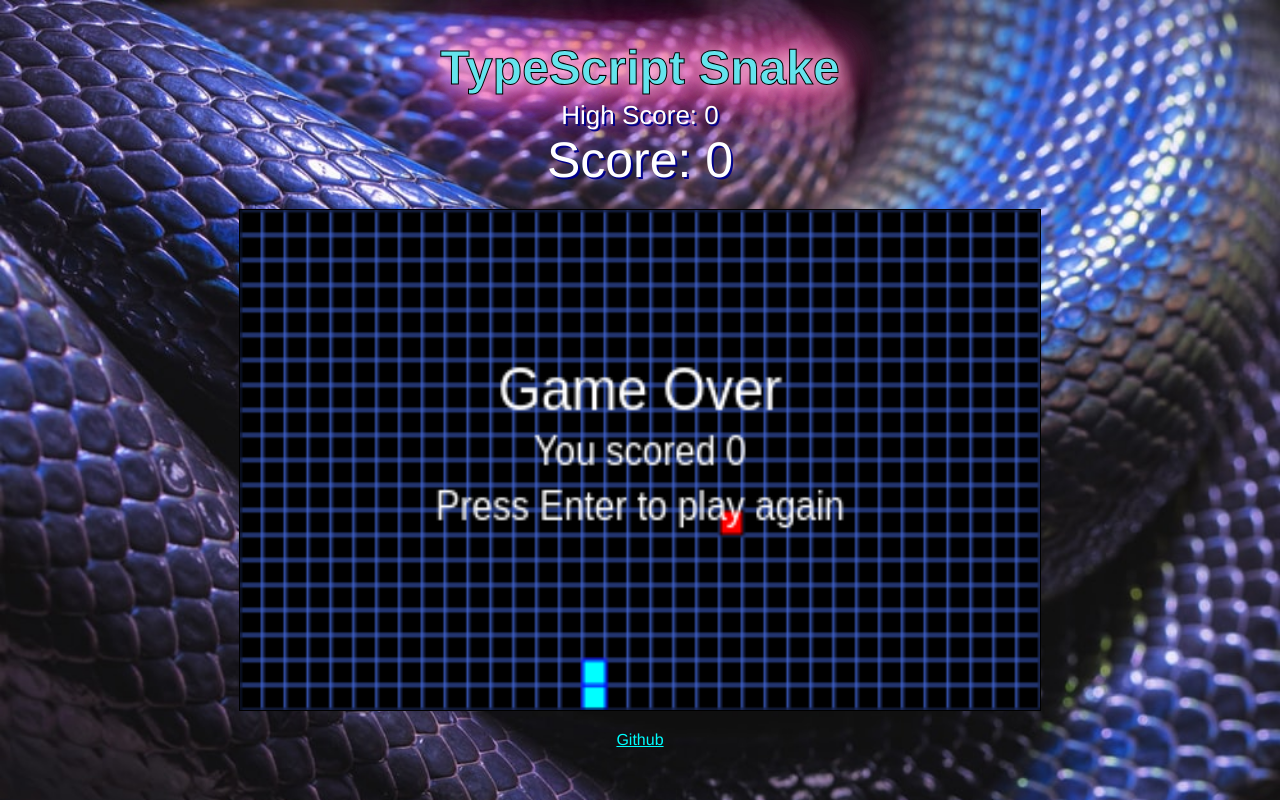
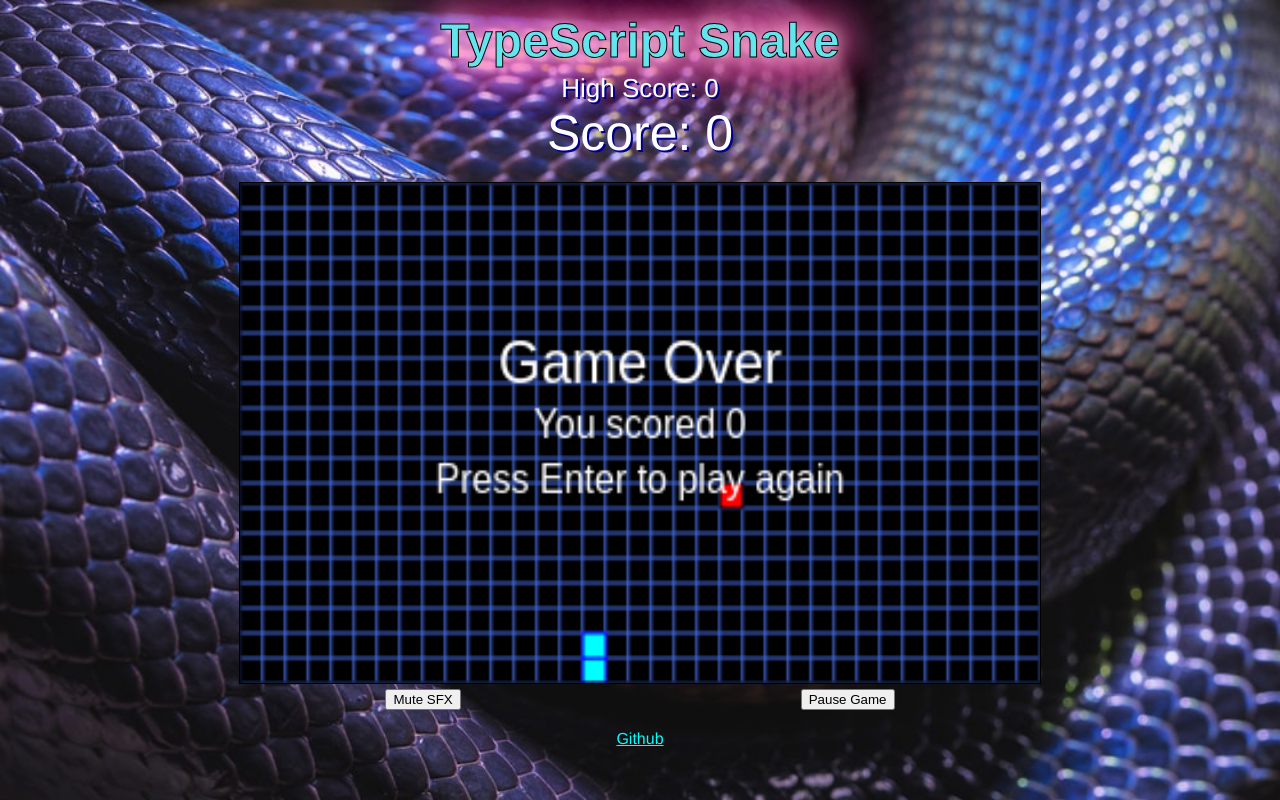
Before and after one commit to fsiino/ts-snake, a website built with webpack: page index.html in a window 1280 px wide. Built offline with nearby package versions, Linux system fonts and the light colour scheme.

Commit message:
Clean up code

```diff
--- a/css/style.css
+++ b/css/style.css
@@ -34,6 +34,16 @@ canvas {
   align-items: center;
 }
 
+.button-wrapper {
+  display: flex;
+  justify-content: center;
+  margin: auto;
+}
+
+.button-wrapper button {
+  margin: 5px 170px 0 170px;
+}
+
 .header {
   color: rgb(100, 228, 237);
   -webkit-text-stroke: 1px black;
@@ -41,7 +51,7 @@ canvas {
   -webkit-animation: glow 1s ease-in-out infinite alternate;
   -moz-animation: glow 1s ease-in-out infinite alternate;
   animation: glow 1s ease-in-out infinite alternate;
-  margin-bottom: 5px;
+  margin: 5px 0 5px 0;
 }
 
 footer {
--- a/index.html
+++ b/index.html
@@ -15,6 +15,10 @@
     <div id="score">Score: 0</div>
     <canvas id="game" height="200" width="350"></canvas>
   </div>
+  <div class="button-wrapper">
+    <button id="mute-btn">Mute SFX</button>
+    <button id="pause-btn">Pause Game</button>
+  </div>
   <footer>
     <a href="https://github.com/fsiino/ts-snake" target="_blank">Github</a>
   </footer>
--- a/src/game.ts
+++ b/src/game.ts
@@ -70,8 +70,8 @@ export class Game {
 
   private gameOver(): void {
     this.endLoop();
+    this.highScore = this.currentScore;
 
-    this.highScore = this.currentScore;
     document.querySelector('#high-score').innerHTML = `High Score: ${this.currentScore}`
 
     this.ctx.fillStyle = 'white';
@@ -101,6 +101,10 @@ export class Game {
     this.startLoop();
   }
 
+  private pauseGame() {
+    this.endLoop;
+  }
+
   private loop(): void  {
     // this.requestedFrameId = requestAnimationFrame(() => this.loop());
     // console.log("looping");
@@ -111,6 +115,18 @@ export class Game {
       return;
     };
 
+    document.getElementById('score').innerHTML = `Score: ${this.currentScore}`;
+    document.querySelector('.button-wrapper #mute-btn').addEventListener('click', e => {
+      if (this.appleBite.muted) {
+        this.appleBite.muted = false;
+      } else {
+        this.appleBite.muted = true;
+      }
+    })
+    document.querySelector('.button-wrapper #pause-btn').addEventListener('click', e => {
+      this.endLoop();
+    })
+
     setTimeout((): void => {
       this.clearCanvas();
 
@@ -119,8 +135,6 @@ export class Game {
         this.food.createFood(this.snake);
         this.currentScore++;
       }
-
-      document.getElementById('score').innerHTML = `Score: ${this.currentScore}`;
 
       this.grid.drawGrid();
       this.food.drawFood(this.food.foodLoc[0], this.food.foodLoc[1]);
```
Also changed, not shown: build/bundle.js.
